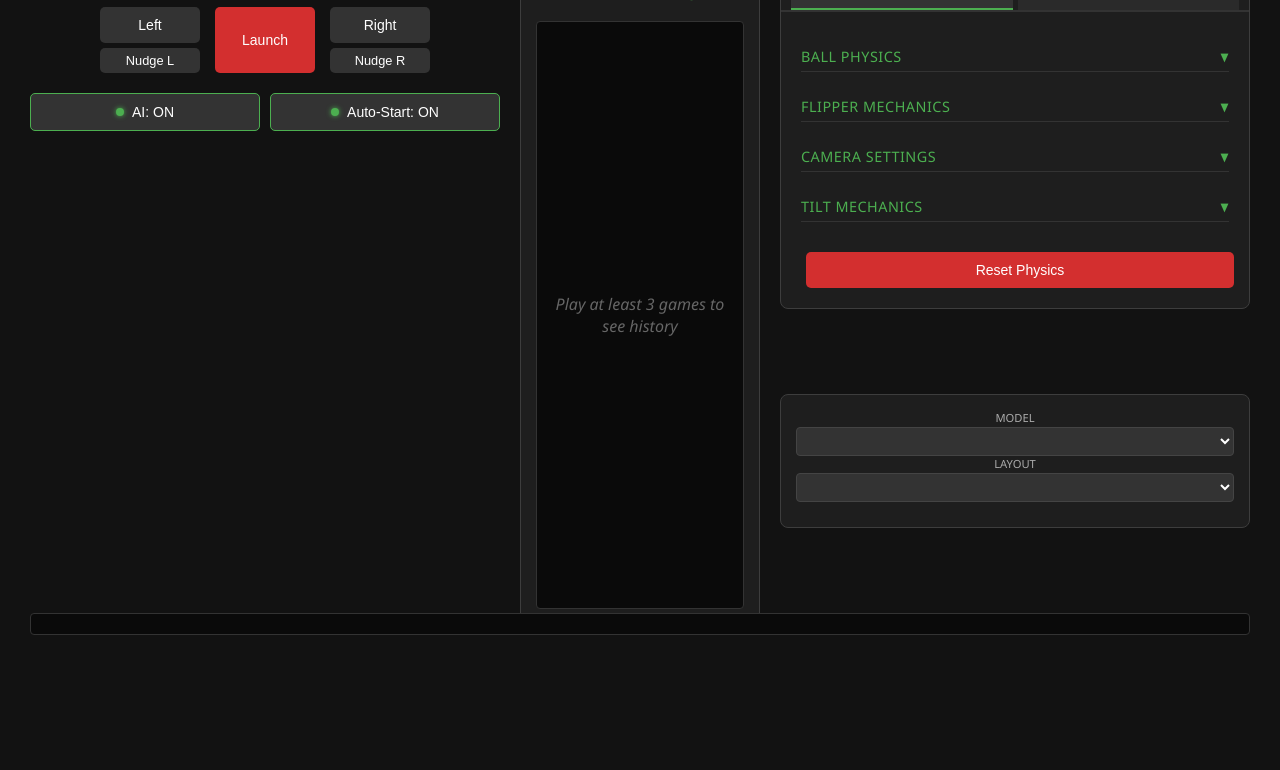
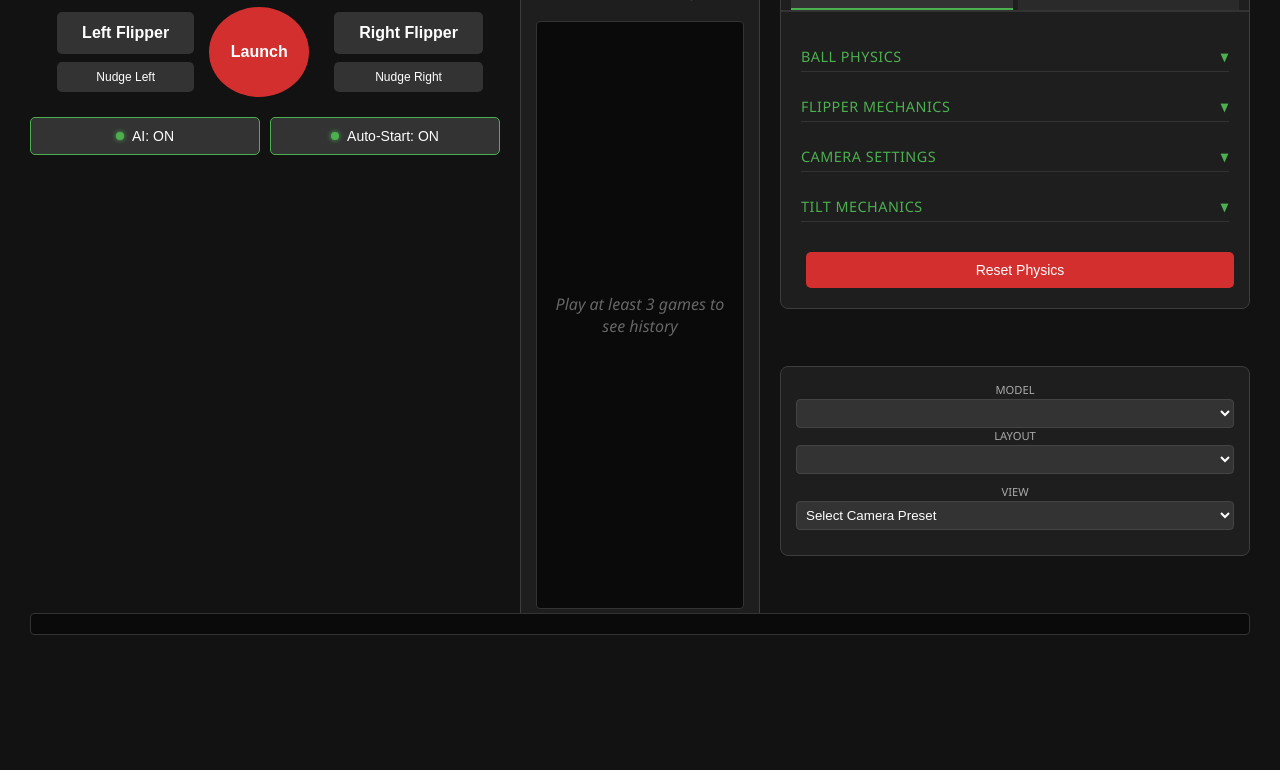
Before and after one commit to scyanrizzbery/pinball-wizard, a Flask app: page / in a window 1280 px wide. Shown: the part 161-931 px from the top of the page. Run offline with Flask 3, Linux system fonts and the light colour scheme; lists and menus that the app fills with data are empty; some libraries are stand-ins or nearby versions.

Commit message:
feat: Implement camera preset functionality and enhance button state feedback in UI

```diff
--- a/pbwizard/templates/index.html
+++ b/pbwizard/templates/index.html
@@ -250,6 +250,12 @@
 
         .control-btn.active {
             background-color: #4caf50;
+        }
+
+        .control-btn.pressed {
+            background-color: #4caf50 !important;
+            border-color: #45a049 !important;
+            box-shadow: 0 0 15px rgba(76, 175, 80, 0.8);
         }
 
         .control-btn:disabled {
@@ -591,6 +597,13 @@
             transform: translateY(2px);
         }
 
+        .input-btn.pressed {
+            background-color: #4caf50 !important;
+            border-color: #45a049 !important;
+            box-shadow: 0 0 15px rgba(76, 175, 80, 0.8);
+            transform: translateY(2px);
+        }
+
         .input-btn.launch {
             width: 80px;
             height: 80px;
@@ -610,6 +623,13 @@
             transform: scale(0.95);
         }
 
+        .input-btn.launch.pressed {
+            background-color: #ff5722 !important;
+            border-color: #e64a19 !important;
+            box-shadow: 0 0 20px rgba(255, 87, 34, 0.9);
+            transform: scale(0.95);
+        }
+
         .status-disconnected {
             background-color: #f44336;
             box-shadow: 0 0 8px rgba(244, 67, 54, 0.6);
@@ -873,26 +893,29 @@
                     </div>
                     <img id="video-stream" :src="videoSrc" alt="Pinball Game">
                 </div>
-                <div class="control-group" style="align-items: flex-start;">
-                    <div style="display: flex; flex-direction: column; gap: 5px; flex: 1;">
-                        <button class="control-btn desktop-only" style="width: 100%; margin: 0;"
-                            @mousedown="handleInput('KeyZ', 'down')" @mouseup="handleInput('KeyZ', 'up')">Left</button>
-                        <button class="control-btn desktop-only"
-                            style="width: 100%; margin: 0; font-size: 0.8em; padding: 5px;"
+                <div class="control-group" style="align-items: center; justify-content: center; gap: 15px;">
+                    <div style="display: flex; flex-direction: column; gap: 8px; min-width: 120px;">
+                        <button class="control-btn desktop-only" :class="{ pressed: buttonStates.left }"
+                            style="width: 100%; padding: 12px 20px; font-size: 16px; font-weight: bold;"
+                            @mousedown="handleInput('KeyZ', 'down')" @mouseup="handleInput('KeyZ', 'up')">Left
+                            Flipper</button>
+                        <button class="control-btn desktop-only" :class="{ pressed: buttonStates.nudgeLeft }"
+                            style="width: 100%; padding: 8px 15px; font-size: 12px;"
                             @mousedown="handleInput('ShiftLeft', 'down')"
-                            @mouseup="handleInput('ShiftLeft', 'up')">Nudge L</button>
-                    </div>
-                    <button class="control-btn desktop-only"
-                        style="background-color: #d32f2f; height: auto; align-self: stretch;"
+                            @mouseup="handleInput('ShiftLeft', 'up')">Nudge Left</button>
+                    </div>
+                    <button class="control-btn desktop-only" :class="{ pressed: buttonStates.launch }"
+                        style="width: 90px; height: 90px; border-radius: 50%; background-color: #d32f2f; border-color: #b71c1c; font-size: 16px; font-weight: bold; padding: 0; display: flex; align-items: center; justify-content: center;"
                         @mousedown="handleInput('Space', 'down')" @mouseup="handleInput('Space', 'up')">Launch</button>
-                    <div style="display: flex; flex-direction: column; gap: 5px; flex: 1;">
-                        <button class="control-btn desktop-only" style="width: 100%; margin: 0;"
-                            @mousedown="handleInput('Slash', 'down')"
-                            @mouseup="handleInput('Slash', 'up')">Right</button>
-                        <button class="control-btn desktop-only"
-                            style="width: 100%; margin: 0; font-size: 0.8em; padding: 5px;"
+                    <div style="display: flex; flex-direction: column; gap: 8px; min-width: 120px;">
+                        <button class="control-btn desktop-only" :class="{ pressed: buttonStates.right }"
+                            style="width: 100%; padding: 12px 20px; font-size: 16px; font-weight: bold;"
+                            @mousedown="handleInput('Slash', 'down')" @mouseup="handleInput('Slash', 'up')">Right
+                            Flipper</button>
+                        <button class="control-btn desktop-only" :class="{ pressed: buttonStates.nudgeRight }"
+                            style="width: 100%; padding: 8px 15px; font-size: 12px;"
                             @mousedown="handleInput('ShiftRight', 'down')"
-                            @mouseup="handleInput('ShiftRight', 'up')">Nudge R</button>
+                            @mouseup="handleInput('ShiftRight', 'up')">Nudge Right</button>
                     </div>
                 </div>
                 <div class="toggle-row">
@@ -928,6 +951,18 @@
                             style="width: 100%; padding: 5px; background: #333; color: #fff; border: 1px solid #444; border-radius: 4px;">
                             <option v-for="layout in layouts" :key="layout.filename" :value="layout.filename">[[
                                 layout.name ]]</option>
+                        </select>
+                    </div>
+                </div>
+                <div class="control-group">
+                    <div style="flex: 1;">
+                        <div style="font-size: 0.7em; color: #aaa; margin-bottom: 2px; text-transform: uppercase;">
+                            View</div>
+                        <select v-model="selectedPreset" @change="applyPreset"
+                            style="width: 100%; padding: 5px; background: #333; color: #fff; border: 1px solid #444; border-radius: 4px;">
+                            <option value="" disabled>Select Camera Preset</option>
+                            <option v-for="(preset, name) in cameraPresets" :key="name" :value="name">[[ name ]]
+                            </option>
                         </select>
                     </div>
                 </div>
@@ -1183,28 +1218,31 @@
 
         <div id="input-area">
             <div class="input-group" style="flex: 2;">
-                <button class="input-btn" @mousedown="handleInput('KeyZ', 'down')" @mouseup="handleInput('KeyZ', 'up')"
+                <button class="input-btn" :class="{ pressed: buttonStates.left }"
+                    @mousedown="handleInput('KeyZ', 'down')" @mouseup="handleInput('KeyZ', 'up')"
                     @touchstart.prevent="handleInput('KeyZ', 'down')"
                     @touchend.prevent="handleInput('KeyZ', 'up')">Left</button>
-                <button class="input-btn" style="min-height: 34px; font-size: 14px;"
-                    @mousedown="handleInput('ShiftLeft', 'down')" @mouseup="handleInput('ShiftLeft', 'up')"
-                    @touchstart.prevent="handleInput('ShiftLeft', 'down')"
+                <button class="input-btn" :class="{ pressed: buttonStates.nudgeLeft }"
+                    style="min-height: 34px; font-size: 14px;" @mousedown="handleInput('ShiftLeft', 'down')"
+                    @mouseup="handleInput('ShiftLeft', 'up')" @touchstart.prevent="handleInput('ShiftLeft', 'down')"
                     @touchend.prevent="handleInput('ShiftLeft', 'up')">Nudge L</button>
             </div>
 
             <div class="input-group" style="flex: 1; align-items: center;">
-                <button class="input-btn launch" @mousedown="handleInput('Space', 'down')"
-                    @mouseup="handleInput('Space', 'up')" @touchstart.prevent="handleInput('Space', 'down')"
+                <button class="input-btn launch" :class="{ pressed: buttonStates.launch }"
+                    @mousedown="handleInput('Space', 'down')" @mouseup="handleInput('Space', 'up')"
+                    @touchstart.prevent="handleInput('Space', 'down')"
                     @touchend.prevent="handleInput('Space', 'up')">Launch</button>
             </div>
 
             <div class="input-group" style="flex: 2;">
-                <button class="input-btn" @mousedown="handleInput('Slash', 'down')"
-                    @mouseup="handleInput('Slash', 'up')" @touchstart.prevent="handleInput('Slash', 'down')"
+                <button class="input-btn" :class="{ pressed: buttonStates.right }"
+                    @mousedown="handleInput('Slash', 'down')" @mouseup="handleInput('Slash', 'up')"
+                    @touchstart.prevent="handleInput('Slash', 'down')"
                     @touchend.prevent="handleInput('Slash', 'up')">Right</button>
-                <button class="input-btn" style="min-height: 34px; font-size: 14px;"
-                    @mousedown="handleInput('ShiftRight', 'down')" @mouseup="handleInput('ShiftRight', 'up')"
-                    @touchstart.prevent="handleInput('ShiftRight', 'down')"
+                <button class="input-btn" :class="{ pressed: buttonStates.nudgeRight }"
+                    style="min-height: 34px; font-size: 14px;" @mousedown="handleInput('ShiftRight', 'down')"
+                    @mouseup="handleInput('ShiftRight', 'up')" @touchstart.prevent="handleInput('ShiftRight', 'down')"
                     @touchend.prevent="handleInput('ShiftRight', 'up')">Nudge R</button>
             </div>
         </div>
@@ -1227,6 +1265,15 @@
                 const models = ref([]);
                 const selectedModel = ref('');
                 const debounceTimers = {};
+
+                // Track button pressed states for visual feedback
+                const buttonStates = reactive({
+                    left: false,
+                    right: false,
+                    launch: false,
+                    nudgeLeft: false,
+                    nudgeRight: false
+                });
 
                 const addLog = (message) => {
                     const timestamp = new Date().toLocaleTimeString();
@@ -1326,6 +1373,9 @@
                             camera_z: physics.camera_z,
                             camera_zoom: physics.camera_zoom
                         });
+
+                        // Save the selected preset
+                        socket.emit('apply_preset', { name: selectedPreset.value });
                     }
                 };
 
@@ -1542,11 +1592,25 @@
                         if (!activeKeys.has(key)) {
                             activeKeys.add(key);
                             socket.emit('input_event', { key, type: 'down' });
+
+                            // Update button states for visual feedback
+                            if (key === 'KeyZ') buttonStates.left = true;
+                            else if (key === 'Slash') buttonStates.right = true;
+                            else if (key === 'Space') buttonStates.launch = true;
+                            else if (key === 'ShiftLeft') buttonStates.nudgeLeft = true;
+                            else if (key === 'ShiftRight') buttonStates.nudgeRight = true;
                         }
                     } else {
                         if (activeKeys.has(key)) {
                             activeKeys.delete(key);
                             socket.emit('input_event', { key, type: 'up' });
+
+                            // Update button states for visual feedback
+                            if (key === 'KeyZ') buttonStates.left = false;
+                            else if (key === 'Slash') buttonStates.right = false;
+                            else if (key === 'Space') buttonStates.launch = false;
+                            else if (key === 'ShiftLeft') buttonStates.nudgeLeft = false;
+                            else if (key === 'ShiftRight') buttonStates.nudgeRight = false;
                         }
                     }
                 };
@@ -1713,6 +1777,11 @@
                             selectedModel.value = config.last_model;
                             addLog(`Restored last model selection: ${config.last_model}`);
                         }
+
+                        if (config.last_preset) {
+                            selectedPreset.value = config.last_preset;
+                            addLog(`Restored last camera preset: ${config.last_preset}`);
+                        }
                     });
 
                     socket.on('ai_status', (data) => {
@@ -1792,6 +1861,7 @@
                     toggles,
                     logs,
                     activeKeys,
+                    buttonStates,
                     logContainer,
                     formatNumber,
                     handleInput,
```
Also changed, not shown: docker-compose.yml (+3 -6 lines), pbwizard/vision.py (+14 -8 lines), pbwizard/web_server.py (+14 -2 lines).
